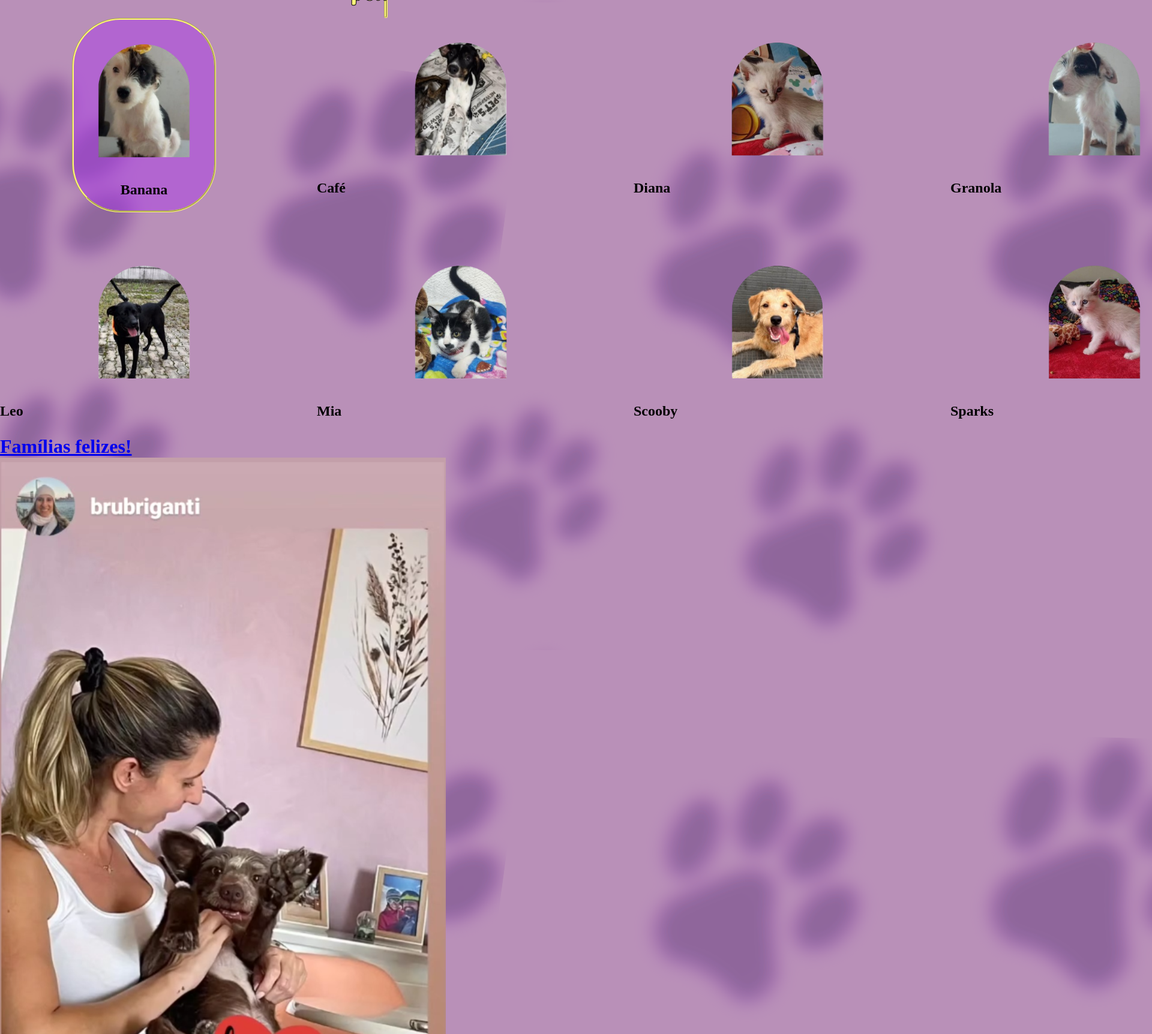
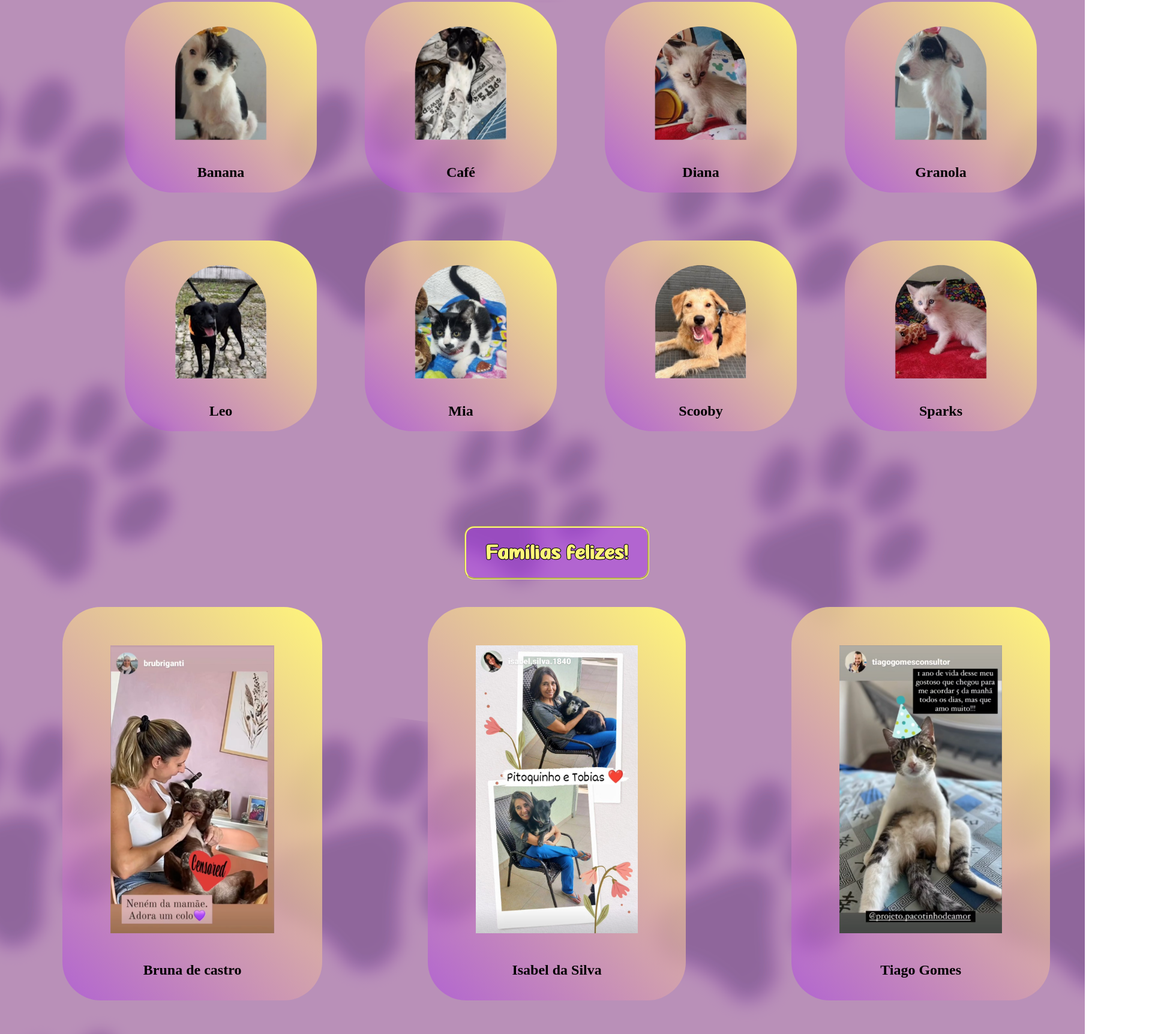
Before and after one commit to IanJunji/CP1-front_e_webdev, a plain HTML site: page pagina_adocao.html in a window 1280 px wide. Shown: the part 1076-2800 px from the top of the page at 60% size, 1920 px wide, since content can reach past the window. Drawn offline with Linux system fonts and the light colour scheme.

Commit message:
fix e feat - css
adicionei css para a parte de familia e mudei background dos pets para adoção

```diff
--- a/pagina_adocao.html
+++ b/pagina_adocao.html
@@ -15,8 +15,8 @@
         </header>
     </div>
     <div class="menu">
-        <h2><a href="pagina_adocao.html">Adoções</a></h2>
         <h2><a href="index.html">Menu</a></h2>
+        <h2><a href="sobre_o_projeto.html">Sobre o projeto</a></h2>
         <h2><a href="contato_e_links.html">Contato</a></h2>
     </div>
 
@@ -70,7 +70,6 @@
 
 <!--bloco de historias -->
     <div class="historias">
-        <a href="https://www.instagram.com/stories/highlights/17975144267403005/">
         <h1>Famílias felizes!</h1>
         <div class="familia1">
             <img src="images/familias/Bruna de castro.png">
@@ -84,7 +83,6 @@
             <img src="images/familias/tiago gomes.png">
             <h2>Tiago Gomes</h2>
         </div>
-        </a>
     </div>
 
 <!-- footer -->
--- a/style_adocao.css
+++ b/style_adocao.css
@@ -28,20 +28,21 @@
 
 .gridtitle{
     display: flex;
-    background-color: #a82af16b;
     margin-top: 10vh;
     align-items: center;
     justify-content: center;
-    border-radius: 3rem;
-    margin-left: 80vh;
-    margin-right: 80vh;
-    border-style: groove;
-    border-color: #FFF67A;
+    margin-bottom: 3rem;
     h1{
+        background: linear-gradient(45deg , #a82af16b, #FFF67A);
+        border-style: groove;
+        border-radius: 3rem;
+        border-color: #FFF67A;
         font-family: "menu4";
         -webkit-text-stroke: 1px black;
         color: #FFF67A;
-        padding: 1rem;
+        padding: 1.3rem;
+        padding-left: 2rem;
+        padding-right: 2rem;
 
     }
 }
@@ -50,8 +51,10 @@
     display: grid;
     grid-template-columns: repeat(4, 1fr);
     grid-template-rows: 1fr 1fr;
-    grid-gap: 3rem;
+    grid-gap: 5rem;
     border-radius: 3rem;
+    margin-left: 13rem;
+    margin-right: 13rem;
     .foto1{
         display: flex;
         grid-column: 1;
@@ -60,11 +63,9 @@
         border-radius: 5rem;
         align-items: center;
         justify-self: center;
-        width: 15rem;
+        width: 20rem;
         justify-items: center;
-        border-style: groove;
-        border-color: #FFF67A;
-        background-color: #a82af16b;
+        background: linear-gradient(45deg , #a82af16b, #FFF67A);
         img{
             display: flex;
             width: 30rem;
@@ -80,8 +81,20 @@
         grid-column: 2;
         grid-row: 1;
         flex-direction: column;
+        border-radius: 5rem;
+        align-items: center;
+        justify-self: center;
+        width: 20rem;
+        justify-items: center;
+        background: linear-gradient(45deg , #a82af16b, #FFF67A);
         img{
+            display: flex;
             width: 30rem;
+        }
+        h2{
+            display: flex;
+            text-align: center;
+            margin-bottom: 1.3rem;
         }
     }
     .foto3{
@@ -89,8 +102,20 @@
         grid-column: 3;
         grid-row: 1;
         flex-direction: column;
+        border-radius: 5rem;
+        align-items: center;
+        justify-self: center;
+        width: 20rem;
+        justify-items: center;
+        background: linear-gradient(45deg , #a82af16b, #FFF67A);
         img{
+            display: flex;
             width: 30rem;
+        }
+        h2{
+            display: flex;
+            text-align: center;
+            margin-bottom: 1.3rem;
         }
     }
     .foto4{
@@ -98,8 +123,20 @@
         grid-column: 4;
         grid-row: 1;
         flex-direction: column;
+        border-radius: 5rem;
+        align-items: center;
+        justify-self: center;
+        width: 20rem;
+        justify-items: center;
+        background: linear-gradient(45deg , #a82af16b, #FFF67A);
         img{
+            display: flex;
             width: 30rem;
+        }
+        h2{
+            display: flex;
+            text-align: center;
+            margin-bottom: 1.3rem;
         }
     }
     .foto5{
@@ -107,8 +144,20 @@
         grid-column: 1;
         grid-row: 2;
         flex-direction: column;
+        border-radius: 5rem;
+        align-items: center;
+        justify-self: center;
+        width: 20rem;
+        justify-items: center;
+        background: linear-gradient(45deg , #a82af16b, #FFF67A);
         img{
+            display: flex;
             width: 30rem;
+        }
+        h2{
+            display: flex;
+            text-align: center;
+            margin-bottom: 1.3rem;
         }
     }
     .foto6{
@@ -116,8 +165,20 @@
         grid-column: 2;
         grid-row: 2;
         flex-direction: column;
+        border-radius: 5rem;
+        align-items: center;
+        justify-self: center;
+        width: 20rem;
+        justify-items: center;
+        background: linear-gradient(45deg , #a82af16b, #FFF67A);
         img{
+            display: flex;
             width: 30rem;
+        }
+        h2{
+            display: flex;
+            text-align: center;
+            margin-bottom: 1.3rem;
         }
     }
     .foto7{
@@ -125,8 +186,20 @@
         grid-column: 3;
         grid-row: 2;
         flex-direction: column;
+        border-radius: 5rem;
+        align-items: center;
+        justify-self: center;
+        width: 20rem;
+        justify-items: center;
+        background: linear-gradient(45deg , #a82af16b, #FFF67A);
         img{
+            display: flex;
             width: 30rem;
+        }
+        h2{
+            display: flex;
+            text-align: center;
+            margin-bottom: 1.3rem;
         }
     }
     .foto8{
@@ -134,8 +207,85 @@
         grid-column: 4;
         grid-row: 2;
         flex-direction: column;
+        border-radius: 5rem;
+        align-items: center;
+        justify-self: center;
+        width: 20rem;
+        justify-items: center;
+        background: linear-gradient(45deg , #a82af16b, #FFF67A);
         img{
+            display: flex;
             width: 30rem;
+        }
+        h2{
+            display: flex;
+            text-align: center;
+            margin-bottom: 1.3rem;
         }
     }
 }
+
+.familia1, .familia2, .familia3{
+    display: flex;
+    flex-direction: column;
+    background: linear-gradient(45deg , #a82af16b, #FFF67A);
+    padding: 5rem;
+    padding-top: 1rem;
+    margin: 4rem;
+    margin-top: 0rem;
+    border-radius: 4rem;
+    img{
+        margin-top: 3rem;
+        display: flex;
+        width: auto;
+        height: 30rem;
+        align-self: center;
+    }
+    h2{
+        display: flex;
+        align-self: center;
+        justify-self: center;
+        margin: 3rem;
+    }
+}
+
+.historias{
+    display: grid;
+    grid-template-columns: repeat(3, 1fr);
+    grid-template-rows: 20% 80%;
+    grid-column-gap: 3rem;
+    margin-left: 5vh;
+    margin-right: 5vh;
+    margin-top: 7rem;
+    margin-bottom: 3rem;
+    h1{
+        font-family: "menu4";
+        background-color: #a82af16b;
+        border-radius: 1rem;
+        border-style: groove;
+        border-color: #FFF67A;
+        -webkit-text-stroke: 1px black;
+        color: #FFF67A;
+        padding: 1.3rem;
+        padding-left: 2rem;
+        padding-right: 2rem;
+        align-self: center;
+        justify-self: center;
+        display: flex;
+        grid-column: 2;
+        grid-row: 1;
+
+    }
+    .familia1{
+        grid-column: 1;
+        grid-row: 2;
+    }
+    .familia2{
+        grid-column: 2;
+        grid-row: 2;
+    }
+    .familia3{
+        grid-column: 3;
+        grid-row: 2;
+    }
+}
```
Also changed, not shown: sobre_o_projeto.html (+1 -1 lines). Lines whose indentation alone changed are shown as unchanged.
